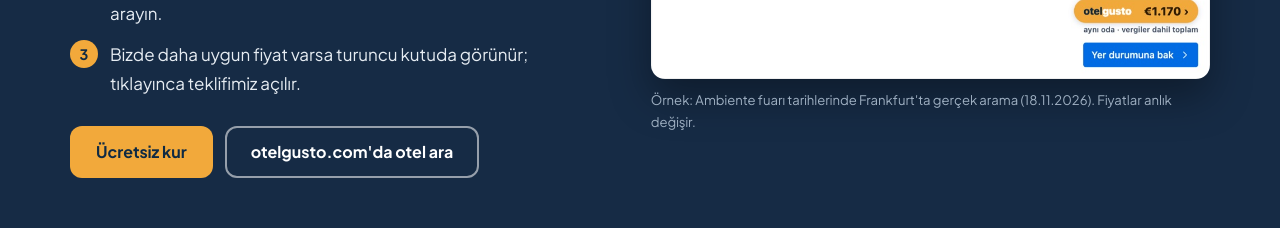
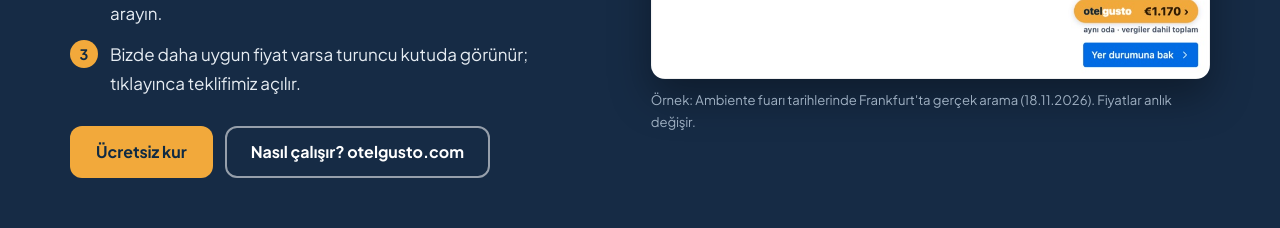
Before and after one commit to fcetin01/gustova-turizm, a plain HTML site: page index.html in a window 1280 px wide. Shown: the part 4140-4368 px from the top of the page. Drawn offline with Linux system fonts and the light colour scheme.

Commit message:
otelgusto bandı: 'otel ara' düğmesi 'Nasıl çalışır? otelgusto.com' oldu
otelgusto.com'da otel arama yok; site yalnız eklentiyi tanıtıp kurduruyor.

Co-Authored-By: Claude Opus 5.5 <noreply@anthropic.com>

```diff
--- a/index.html
+++ b/index.html
@@ -338,7 +338,7 @@ footer ul{list-style:none;margin:0;padding:0;display:flex;flex-direction:column;
       </ol>
       <div class="acts">
         <a class="btn btn-og" href="https://chromewebstore.google.com/detail/jacgcginkppdhkpaefhoklpcpgcmeikd" target="_blank" rel="noopener" data-tr="Ücretsiz kur" data-en="Install free">Ücretsiz kur</a>
-        <a class="btn btn-ol" href="https://www.otelgusto.com/?k=gustova-site" target="_blank" rel="noopener" data-tr="otelgusto.com'da otel ara" data-en="Search hotels on otelgusto.com">otelgusto.com'da otel ara</a>
+        <a class="btn btn-ol" href="https://www.otelgusto.com/?k=gustova-site" target="_blank" rel="noopener" data-tr="Nasıl çalışır? otelgusto.com" data-en="How it works: otelgusto.com">Nasıl çalışır? otelgusto.com</a>
       </div>
     </div>
     <figure>
```
